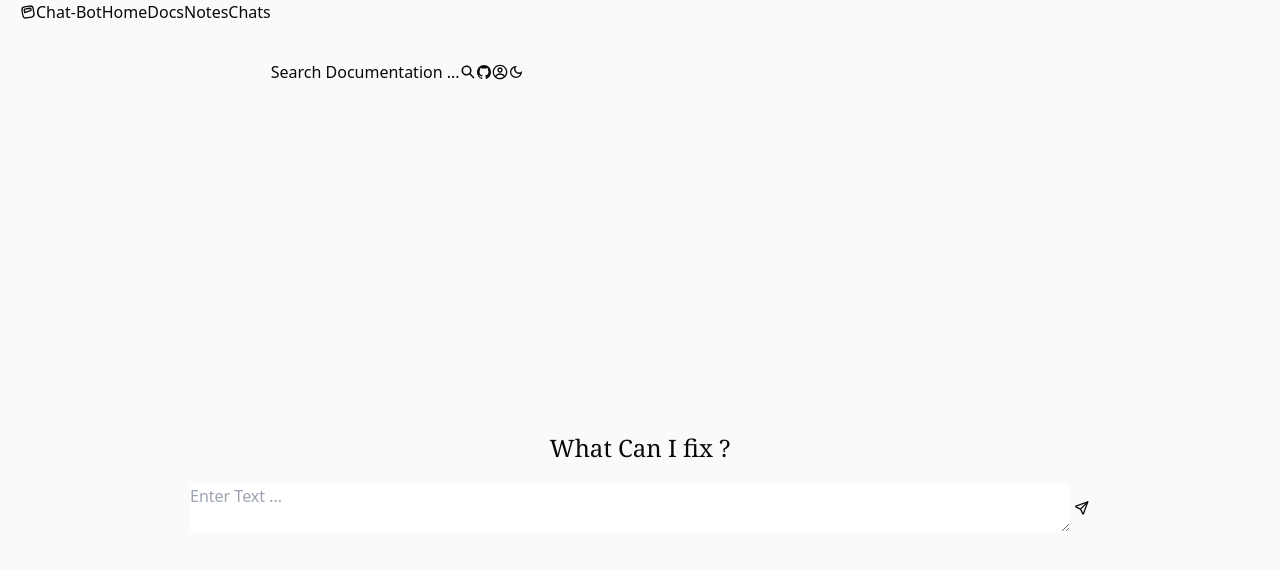
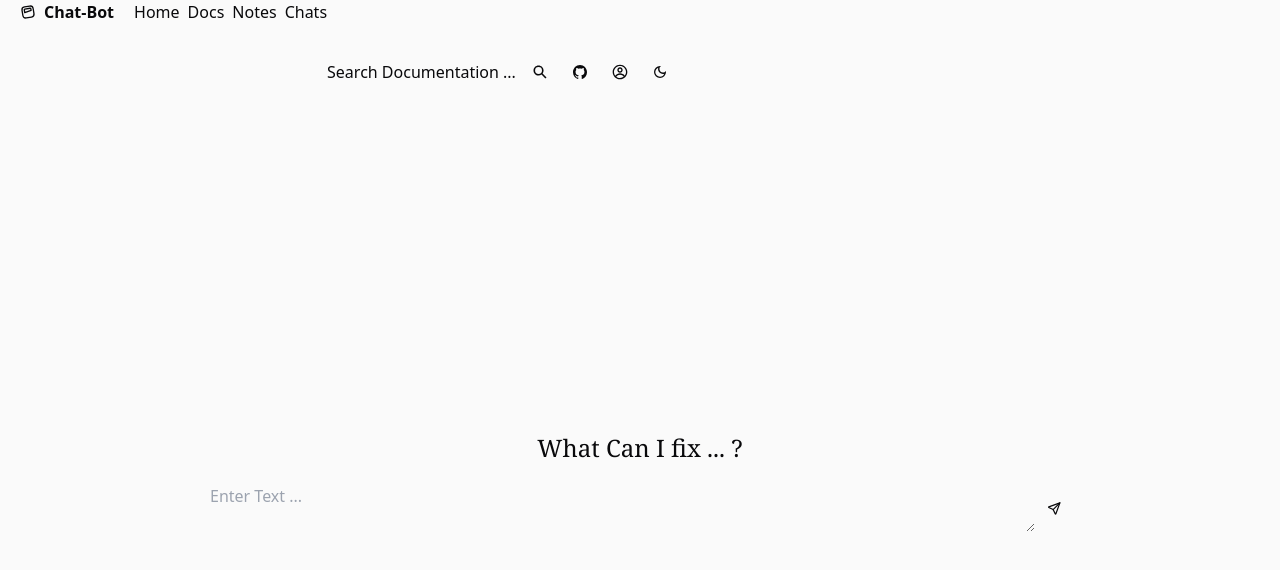
Before and after one commit to Mustak24/Notes-with-Bot, a Next.js app: page / in a window 1280 px wide. Shown: the top 570 px of the page. Built offline with nearby package versions, Linux system fonts and the light colour scheme.

Commit message:
update componets and pages.

```diff
--- a/Components/Button.js
+++ b/Components/Button.js
@@ -1,7 +1,7 @@
 
 
 export function NormalBtn({children, className='', onClick=()=>{}, title=''}){
-    return <button className={`${className} rounded-md opacity-60 hover:opacity-100 bg-[var(--bgSec)] px-4 h-9 text-sm font-semibold transition-all duration-200 flex items-center gap-1 cursor-pointer`}
+    return <button className={`${className} rounded-md opacity-80 hover:opacity-100 bg-[var(--bgSec)] px-4 h-9 text-sm font-semibold transition-all duration-200 flex items-center gap-1 cursor-pointer`}
         onClick={onClick}
     >
         {title}
--- a/Components/Smallcss.js
+++ b/Components/Smallcss.js
@@ -18,24 +18,20 @@ export function HoverBox({children, className=''}){
     </div>
 }
 
-export function HoverBox01({children, className}){
-    return <div className={`${className} bg-[var(--bgSec)] opacity-60 max-sm:active:opacity-100 sm:hover:opacity-100 size-9 rounded-md flex items-center justify-center relative p-2 cursor-pointer`}>
-        {children}
-    </div>
+
+export function TypingHeading({text='', className='', speed=100}){
+    return <>
+        <style jsx>{`
+            @keyframes animation-0-to-1-opacity-scale{
+              0%{opacity: 0; scale: 0;}
+              100%{opacity: 1; scale: 1;}
+            }
+        `}</style>
+        <div className={`${className}`}>
+            {text.split('').map((char, index) => <span key={index} className="opacity-0 scale-0 transition-all" style={{
+                animation: 'animation-0-to-1-opacity-scale .1s forwards',
+                animationDelay: `${index*100}ms`
+            }}>{char}</span>)}
+        </div>
+    </>
 }
-
-
-// Not complite On Working ...
-export function TypingHeading({text='', className='', speed=100}){
-    const [heading, setHeading] = useState([])
-    useEffect(() => {
-        let i=0
-        var textInterval = setInterval(() => {
-            if(i >= text.length) return clearInterval(textInterval)
-            setHeading((heading) => [...heading, text[i++]])
-        }, speed)
-    }, [])
-    return <div className={`${className}`}>
-        {heading.map(char => char)}
-    </div>
-}
--- a/Components/Textarea.js
+++ b/Components/Textarea.js
@@ -1,13 +1,15 @@
-export default function({name=null, placeholder='Enter Text ...', required=false, afterTextarea='', beforeTextarea='', className='', children }){
+export default function({name=null, placeholder='Enter Text ...', required=false, afterTextarea='', beforeTextarea='', className='', children, onChange=()=>{}, value }){
     return (<>
-        <div className={`${className} border-2 brightness-75 has-[.textarea:invalid:not(:placeholder-shown)]:border-red-500 has-[.textarea:valid:not(:placeholder-shown)]:border-green-500 border-[var(--text)] relative rounded-2xl has-[.textarea:focus]:border-sky-500 overflow-hidden min-w-[200px] w-full h-16 px-[15px] py-1 flex items-center`}>
+        <div className={`${className} border-2 has-[.textarea:invalid:not(:placeholder-shown)]:border-red-500 has-[.textarea:valid:not(:placeholder-shown)]:border-green-500 border-[var(--text)] relative has-[.textarea:focus]:border-sky-500 overflow-hidden min-w-[200px] w-full h-16 px-5 py-1 flex items-center`}>
             {beforeTextarea}
             <textarea
                 name={name}
                 placeholder={placeholder}
                 required={required}
+                value={value}
                 className="textarea bg-transparent font-[700] placeholder:font-[500] placeholder:opacity-75 placeholder:text-[var(--text)] text-sm w-full h-full outline-none resize-none"
                 style={{ scrollbarWidth: "none" }}
+                onChange={onChange}
             ></textarea>
             {afterTextarea}
             {children}
--- a/pages/chats/[chatName].js
+++ b/pages/chats/[chatName].js
@@ -1,8 +1,36 @@
-import { useRouter } from "next/router"
 
-export default function(){
+import Textarea from "@/Components/Textarea";
+import { useRouter } from "next/router";
+import { TbSend } from "react-icons/tb";
+import { useState } from "react";
+
+export default function () {
     const router = useRouter();
-    return <main className="flex items-center justify-center flex-col w-full h-full px-5 ">
-        {router.query.chatName}
+    const [msg, setMsg] = useState('')
+    const [chat, setChat] = useState([])
+
+    function sendMsg(){
+
+    }
+
+  return (
+    <main className="flex items-center justify-center flex-col w-full h-full px-5 py-20 gap-5">
+      <div className="w-full max-w-[1000px] h-full flex flex-col gap-2 items-center shrink-0">
+        {chat.map(msg => <MsgBox msg={msg.msg} sender={msg.sender} />)}
+      </div>
+      <Textarea onChange={(e) => setMsg(e.target.value)} className="max-w-[1000px] min-h-14 gap-1 rounded-full" >
+            <TbSend onClick={sendMsg} className="min-w-10 min-h-10 rounded-full relative left-3 p-2 bg-[var(--text)] text-[var(--bg)] opacity-100 sm:hover:opacity-75 active:opacity-75" />
+      </Textarea>
     </main>
+  );
 }
+
+
+function MsgBox({msg, sender, time=''}){
+    return <div className="flex items-center justify-center relative h-10 rounded-[20px] px-5 bg-[var(--text)] text-[var(--bg)] z-[10] group overflow-hidden"
+        style={{alignSelf: sender == 'self' ? 'end' : 'start'}}
+    >
+        <div className="absolute text-[8px] font-sans font-bold bg-transparent z-[-1] right-4 top-full group-hover:translate-y-[-100%] transition-all duration-200">{time}</div>
+        {msg}
+    </div>
+}
--- a/pages/index.js
+++ b/pages/index.js
@@ -1,21 +1,21 @@
 
 import { HoverBox, TypingHeading } from "@/Components/Smallcss"
 import Textarea from "@/Components/Textarea"
-import { useEffect, useState } from "react";
+import { useState } from "react";
 import { TbSend } from "react-icons/tb";
+import Link from "next/link";
 
 
 export default function Home() {
 
-  const [heading, setHeading] = useState('')
+  const [msg, setMsg] = useState('')
 
   return <main className="flex items-center justify-center flex-col w-full h-full px-5 ">
-    {/* <TypingHeading className="font-serif text-2xl text-center my-5" text="What Can I fix ?" /> */}
-    <h1 className="font-serif text-2xl text-center my-5" >What Can I fix ?</h1>
-    <Textarea className="max-w-[900px] gap-1">
-      <HoverBox>
-        <TbSend className="size-full" />
-      </HoverBox>
+    <TypingHeading className="font-serif text-2xl text-center my-5" text="What Can I fix ... ?" speed={150} />
+    <Textarea onChange={(e)=>setMsg(e.target.value)} className="max-w-[900px] gap-1">
+      <Link href={{pathname:'/chats/new', query:{msg}}}>
+        <HoverBox><TbSend className="size-full" /></HoverBox>
+      </Link>
     </Textarea>
   </main>
 }
```
